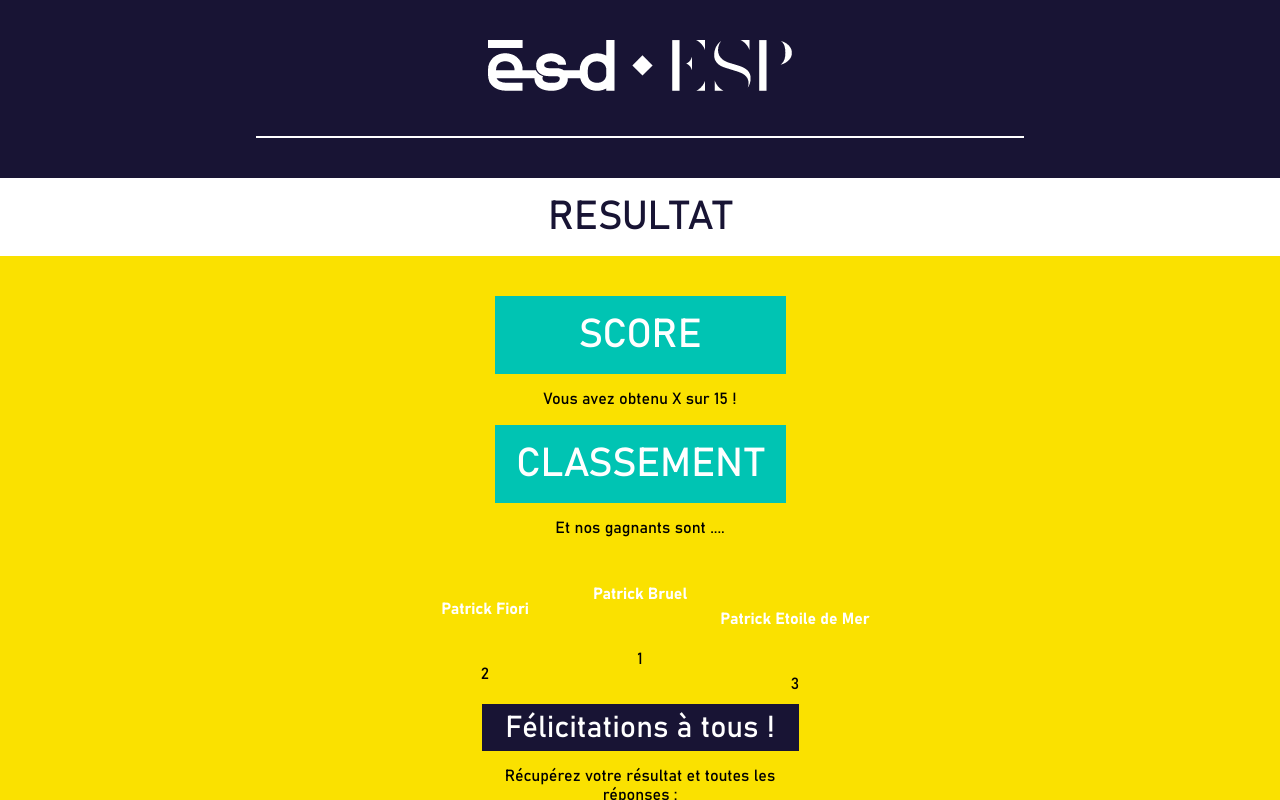
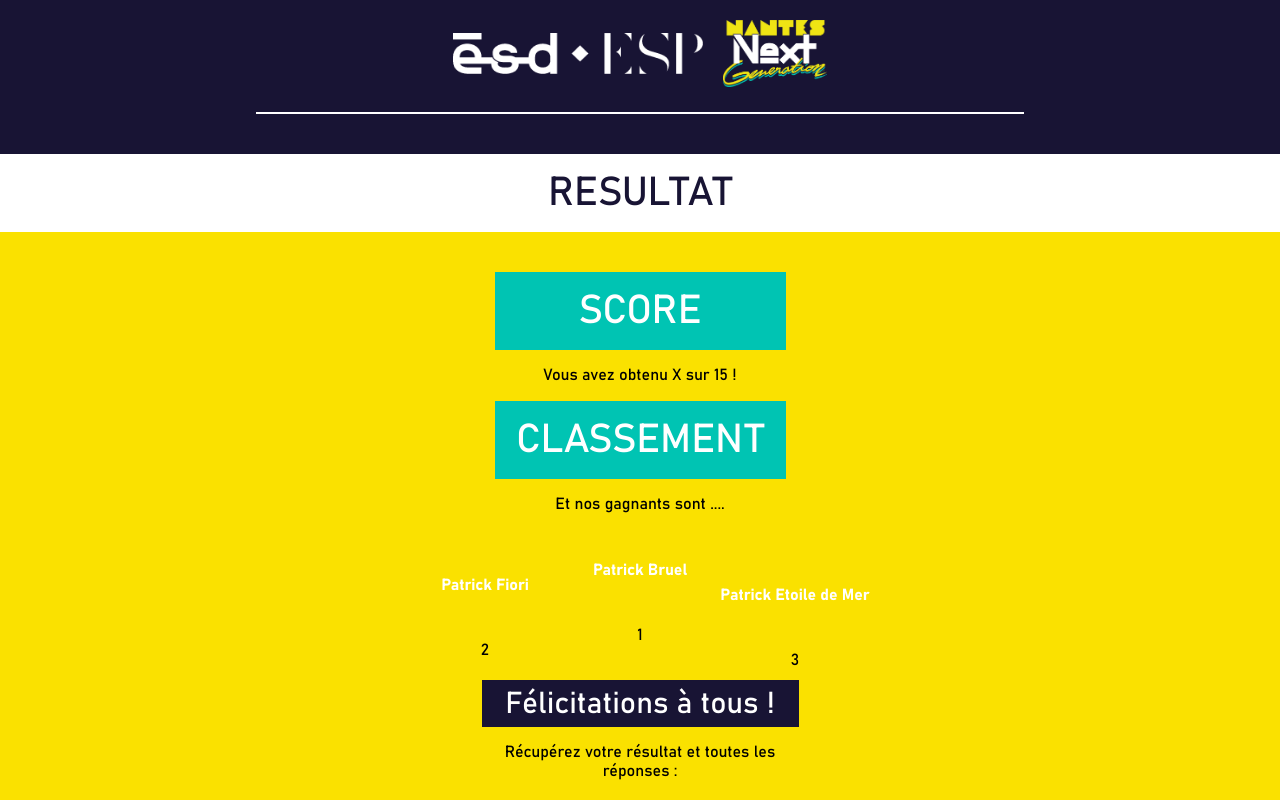
Before and after one commit to RiusmaX/esd-quiz, a React (Create React App) app in the folder frontend/: page /result in a window 1280 px wide. Shown: the top 800 px of the page. Built offline with nearby package versions, Linux system fonts and the light colour scheme.

Commit message:
add nextgenlogo

```diff
--- a/frontend/src/components/Header.jsx
+++ b/frontend/src/components/Header.jsx
@@ -7,11 +7,9 @@ function Header (props) {
         <div className='divlogo'>
           <img className='logo' src='/CROSS_Logo_esdESP_White.png' alt='image' />
         </div>
-        {
-          props.name
-            ? <h2 className='textebienvenue'>Bienvenue 'name'</h2>
-            : null
-        }
+        <div className='divlogo'>
+          <img className='nextGen' src='/Nantes_BNG_white.png' alt='image' />
+        </div>
       </div>
 
       <div className='traitheader' />
--- a/frontend/src/styles/HeaderStyle.css
+++ b/frontend/src/styles/HeaderStyle.css
@@ -3,7 +3,7 @@
   flex-direction: row;
   justify-content: space-between;
   align-items: center;
-  padding-block: 40px;
+  padding-block: 20px;
 }
 
 .center {
@@ -11,8 +11,13 @@
 }
 
 .logo {
-  width: 304px;
+  width: 250px;
   height: auto;
+}
+
+.nextGen {
+  width: 104px;
+  margin-left: 20px;
 }
 
 .textebienvenue {
```
Also changed, not shown: frontend/public/Nantes_BNG_white.png (added).
